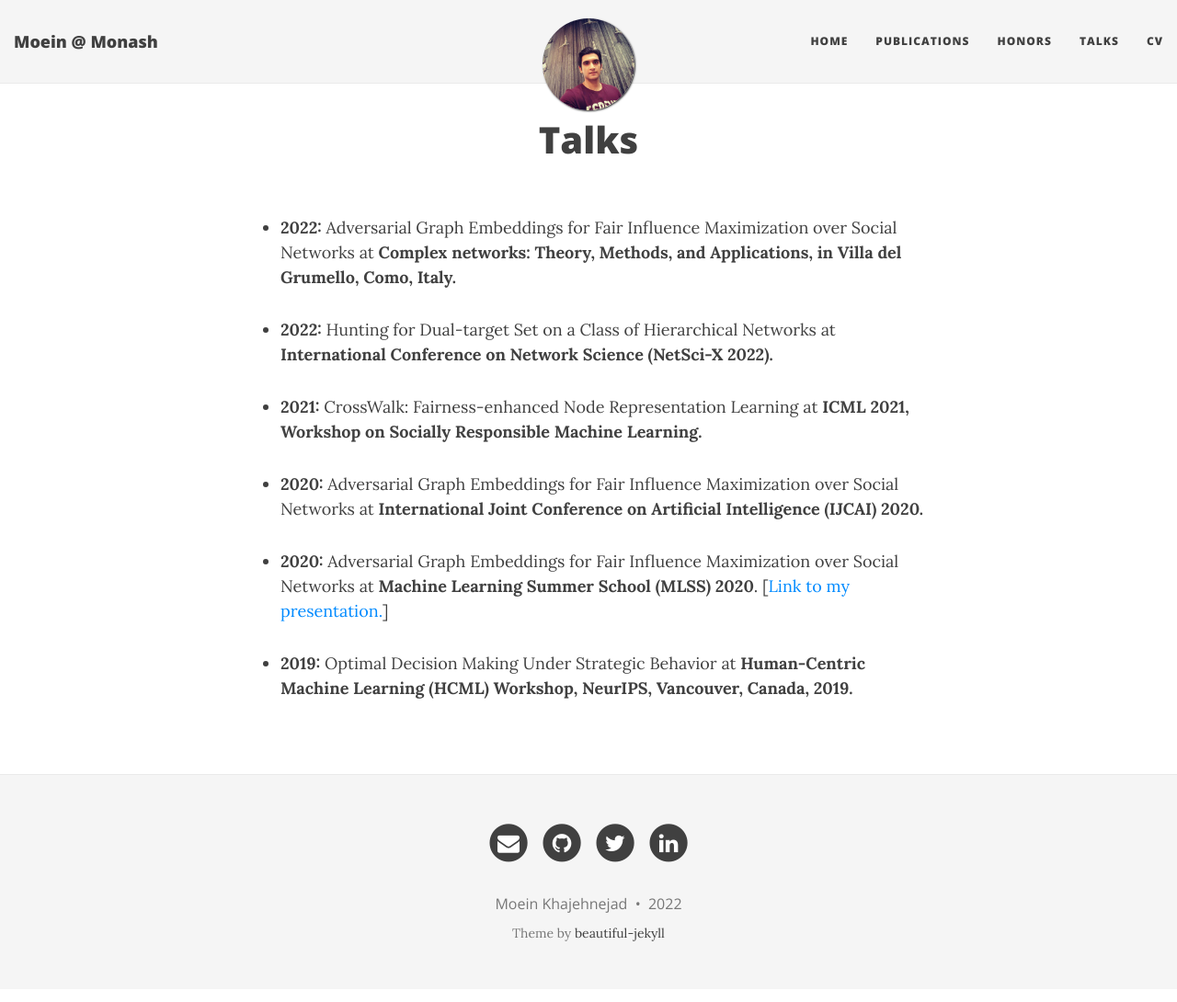
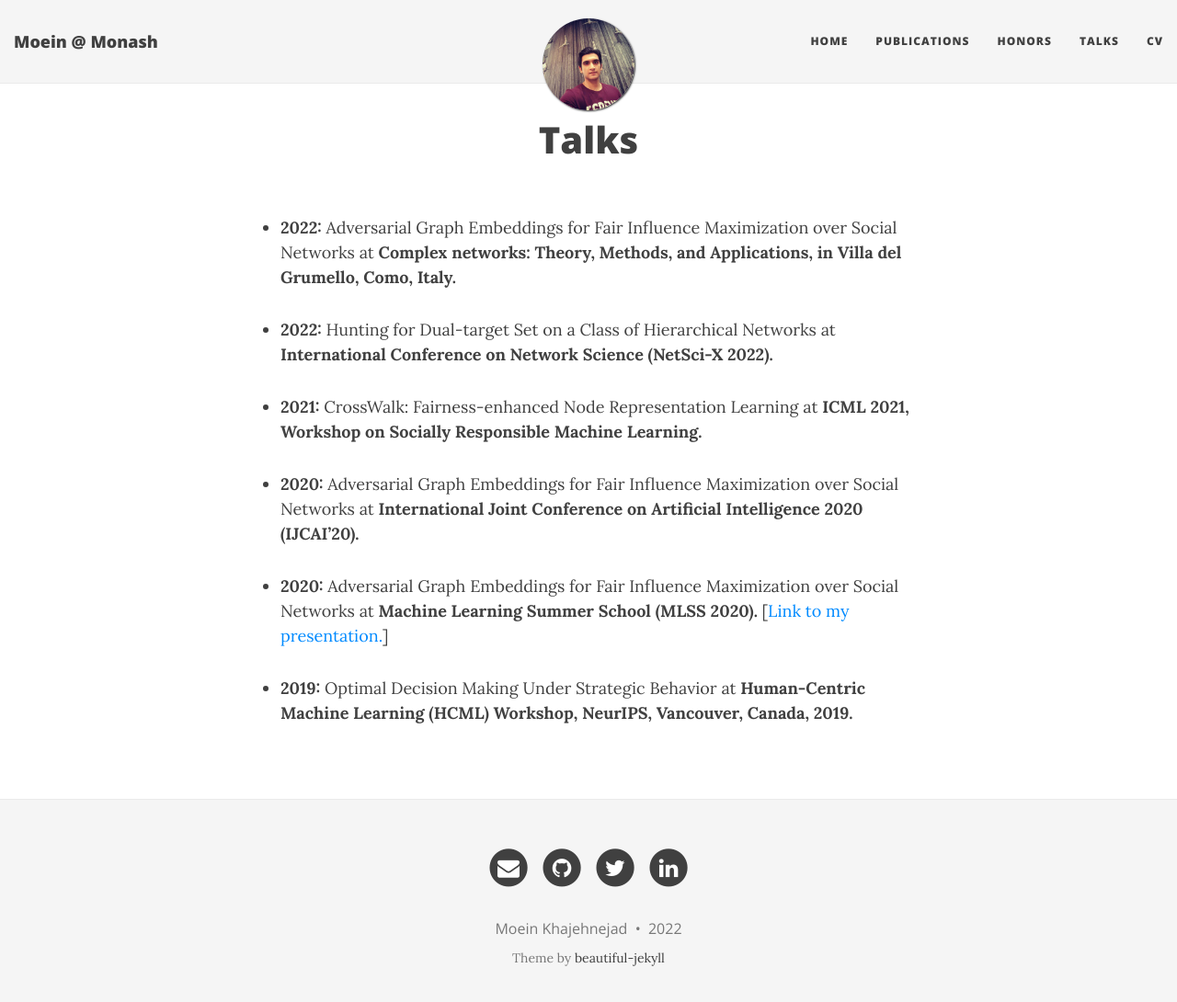
Before and after one commit to Moein-Khajehnejad/Moein-Khajehnejad.github.io, a Jekyll site: the page built from talks.md, in a window 1280 px wide and 1103 px high. Shown: the top 1090 px of the window at 92% size. Built offline with Jekyll 4.4.1, drawn with Linux system fonts in a browser that asks for light colours; nearby versions of some CDN libraries.

Commit message:
Update talks.md

```diff
--- a/talks.md
+++ b/talks.md
@@ -8,9 +8,9 @@ title: Talks
 
 - <b>2021:</b> CrossWalk: Fairness-enhanced Node Representation Learning at <b>ICML 2021, Workshop on Socially Responsible Machine Learning.</b>
 
-- <b>2020:</b> Adversarial Graph Embeddings for Fair Influence Maximization over Social Networks at <b> International Joint Conference on Artificial Intelligence (IJCAI) 2020.</b>
+- <b>2020:</b> Adversarial Graph Embeddings for Fair Influence Maximization over Social Networks at <b> International Joint Conference on Artificial Intelligence 2020 (IJCAI’20).</b>
 
-- <b>2020:</b> Adversarial Graph Embeddings for Fair Influence Maximization over Social Networks at <b>Machine Learning Summer School (MLSS) 2020</b>. [<a href="https://www.youtube.com/watch?v=dYSjbhN6zss&t=12s">Link to my presentation.</a>]
+- <b>2020:</b> Adversarial Graph Embeddings for Fair Influence Maximization over Social Networks at <b>Machine Learning Summer School (MLSS 2020).</b> [<a href="https://www.youtube.com/watch?v=dYSjbhN6zss&t=12s">Link to my presentation.</a>]
 
 
 - <b>2019:</b> Optimal Decision Making Under Strategic Behavior at <b>Human-Centric Machine Learning (HCML) Workshop, NeurIPS, Vancouver, Canada, 2019.</b>
```
